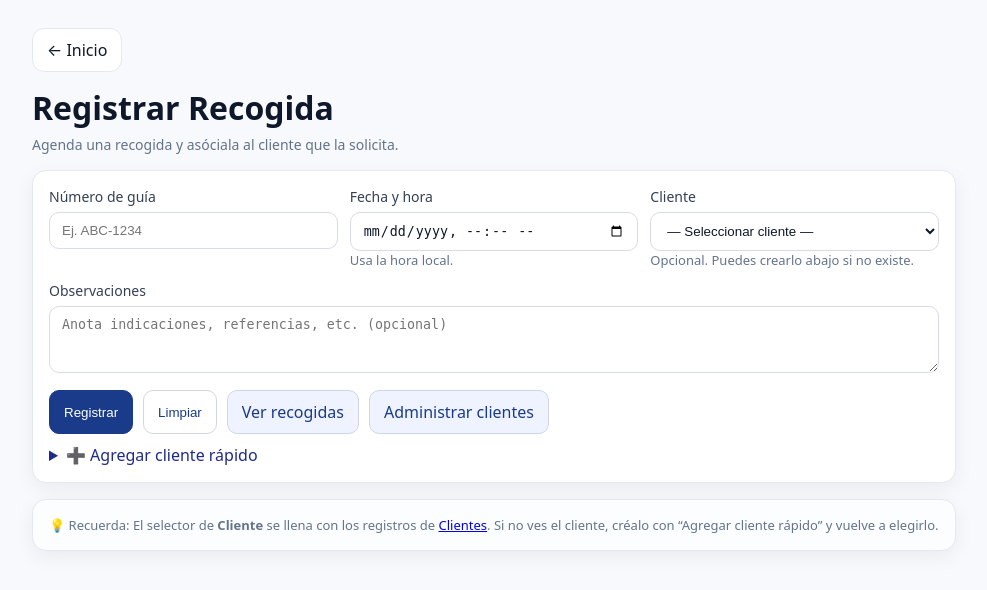
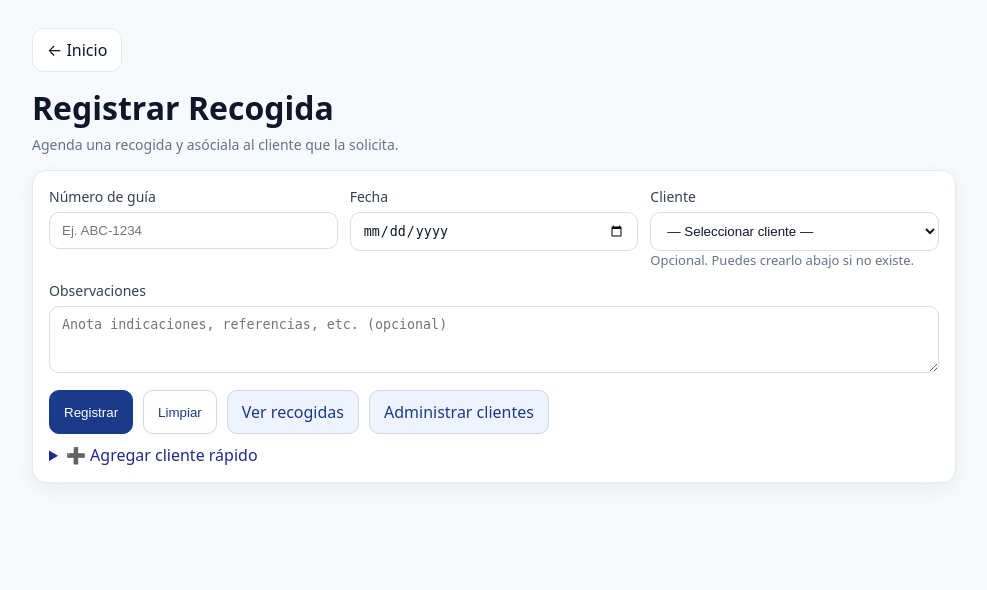
Before and after one commit to luisrobles062/mensajeria_plataf, a Flask app: page /registrar_recogida in a window 1280 px wide. Shown: the top 590 px of the page, without its empty margins (146-1133 px from the left). Run offline with Flask 3, Linux system fonts and the light colour scheme; parts of the project's set-up code (start-up, migrations or seed data) failed here and were passed over; some libraries are stand-ins or nearby versions.

Commit message:
Update registrar_recogida.html

```diff
--- a/templates/registrar_recogida.html
+++ b/templates/registrar_recogida.html
@@ -14,21 +14,14 @@
     *{box-sizing:border-box}
     body{margin:0; background:var(--bg); color:var(--text); font-family:ui-sans-serif,system-ui,Segoe UI,Roboto,Inter}
     .wrap{max-width:960px; margin:auto; padding:28px 18px 56px}
-
-    /* Home button */
     a.btn-home{display:inline-flex; gap:8px; align-items:center; padding:10px 14px; border:1px solid var(--border);
       border-radius:12px; color:var(--text); text-decoration:none; background:#fff}
     a.btn-home:hover{background:#f2f4f8}
-
     h1{margin:14px 0 6px}
     .sub{color:var(--muted); font-size:14px}
-
-    /* Cards */
     .card{background:var(--card); border:1px solid var(--border); border-radius:var(--radius); padding:16px; margin-top:16px; box-shadow:var(--shadow)}
-
-    /* Form */
     label{font-size:14px; color:#344054; display:block; margin-bottom:6px}
-    input[type="text"], input[type="datetime-local"], select, textarea{
+    input[type="text"], input[type="date"], select, textarea{
       width:100%; padding:10px 12px; border-radius:10px; border:1px solid #d7dce8; background:#fff; color:var(--text)
     }
     textarea{resize:vertical}
@@ -38,13 +31,9 @@
     .btn.primary{background:var(--btn); color:#fff; border-color:var(--btn)}
     .btn.primary:hover{background:var(--btnHover); border-color:var(--btnHover)}
     .btn.secondary{background:#fff}
-
-    /* Details (quick add) */
     details{margin-top:10px}
     details summary{cursor:pointer; color:#1f2a8a}
     .muted{color:var(--muted); font-size:13px}
-
-    /* Flash messages */
     .flash{border-radius:10px; padding:10px 12px; margin-top:14px; border:1px solid}
     .flash.success{background:#ecfdf5; color:#065f46; border-color:#a7f3d0}
     .flash.warning{background:#fffbeb; color:#92400e; border-color:#fde68a}
@@ -58,7 +47,6 @@
     <h1>Registrar Recogida</h1>
     <div class="sub">Agenda una recogida y asóciala al cliente que la solicita.</div>
 
-    <!-- Mensajes flash -->
     {% with messages = get_flashed_messages(with_categories=true) %}
       {% if messages %}
         {% for category, message in messages %}
@@ -67,7 +55,6 @@
       {% endif %}
     {% endwith %}
 
-    <!-- Formulario principal -->
     <div class="card">
       <form method="post" action="{{ url_for('registrar_recogida') }}">
         <div class="grid">
@@ -76,9 +63,8 @@
             <input type="text" name="numero_guia" placeholder="Ej. ABC-1234" required>
           </div>
           <div>
-            <label>Fecha y hora</label>
-            <input type="datetime-local" name="fecha" required>
-            <div class="muted">Usa la hora local.</div>
+            <label>Fecha</label>
+            <input type="date" name="fecha" required>
           </div>
           <div>
             <label>Cliente</label>
@@ -105,7 +91,6 @@
         </div>
       </form>
 
-      <!-- Alta rápida de cliente (opcional) -->
       <details>
         <summary>➕ Agregar cliente rápido</summary>
         <div class="muted" style="margin:6px 0 10px">Crea un cliente solo con su nombre y recarga esta página para seleccionarlo.</div>
@@ -122,14 +107,6 @@
         </form>
       </details>
     </div>
-
-    <!-- Tip -->
-    <div class="card" style="background:#fbfdff">
-      <div class="muted">
-        💡 Recuerda: El selector de <strong>Cliente</strong> se llena con los registros de
-        <a href="{{ url_for('clientes_view') }}">Clientes</a>. Si no ves el cliente, créalo con “Agregar cliente rápido” y vuelve a elegirlo.
-      </div>
-    </div>
   </div>
 </body>
 </html>
```
